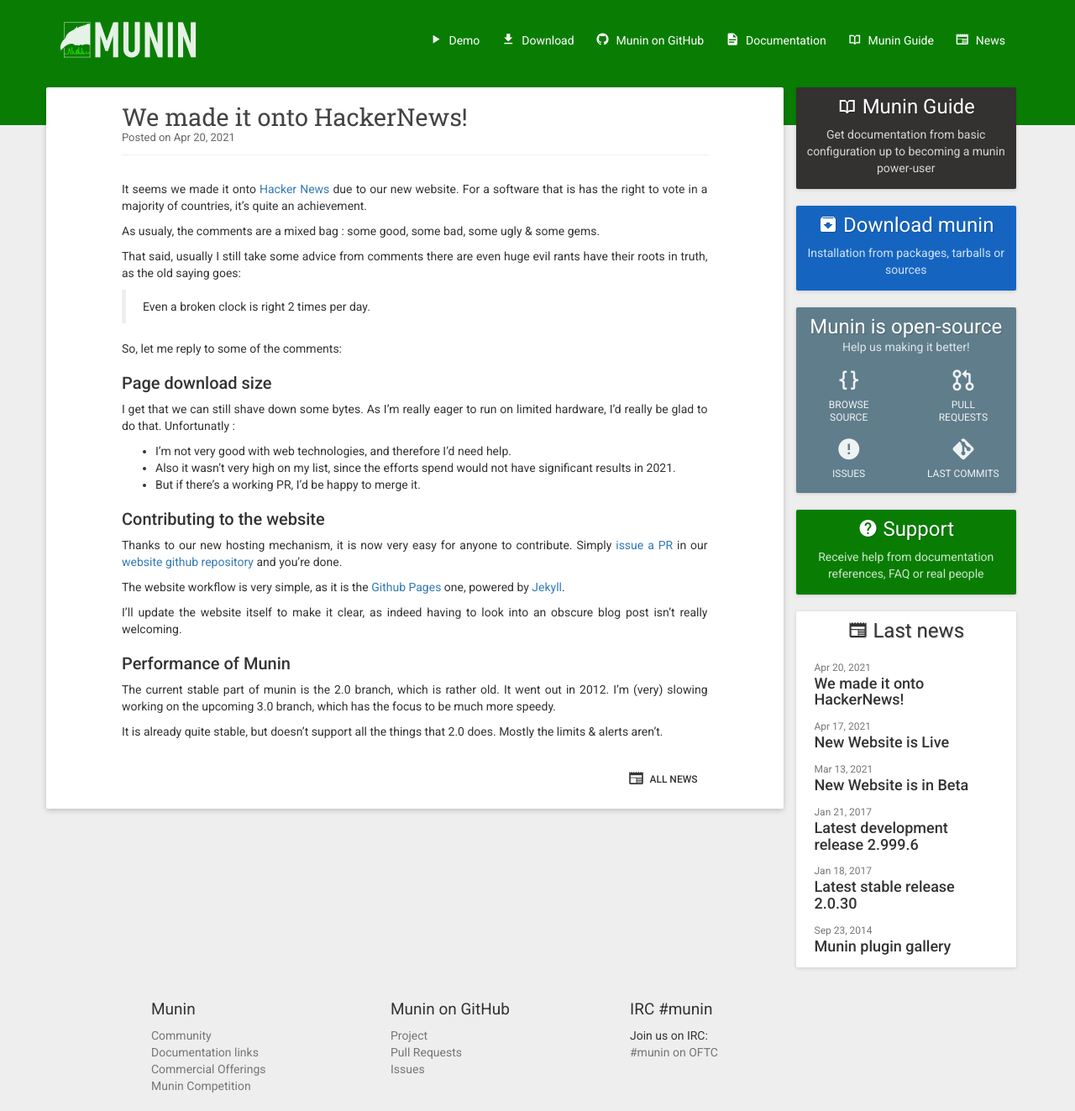
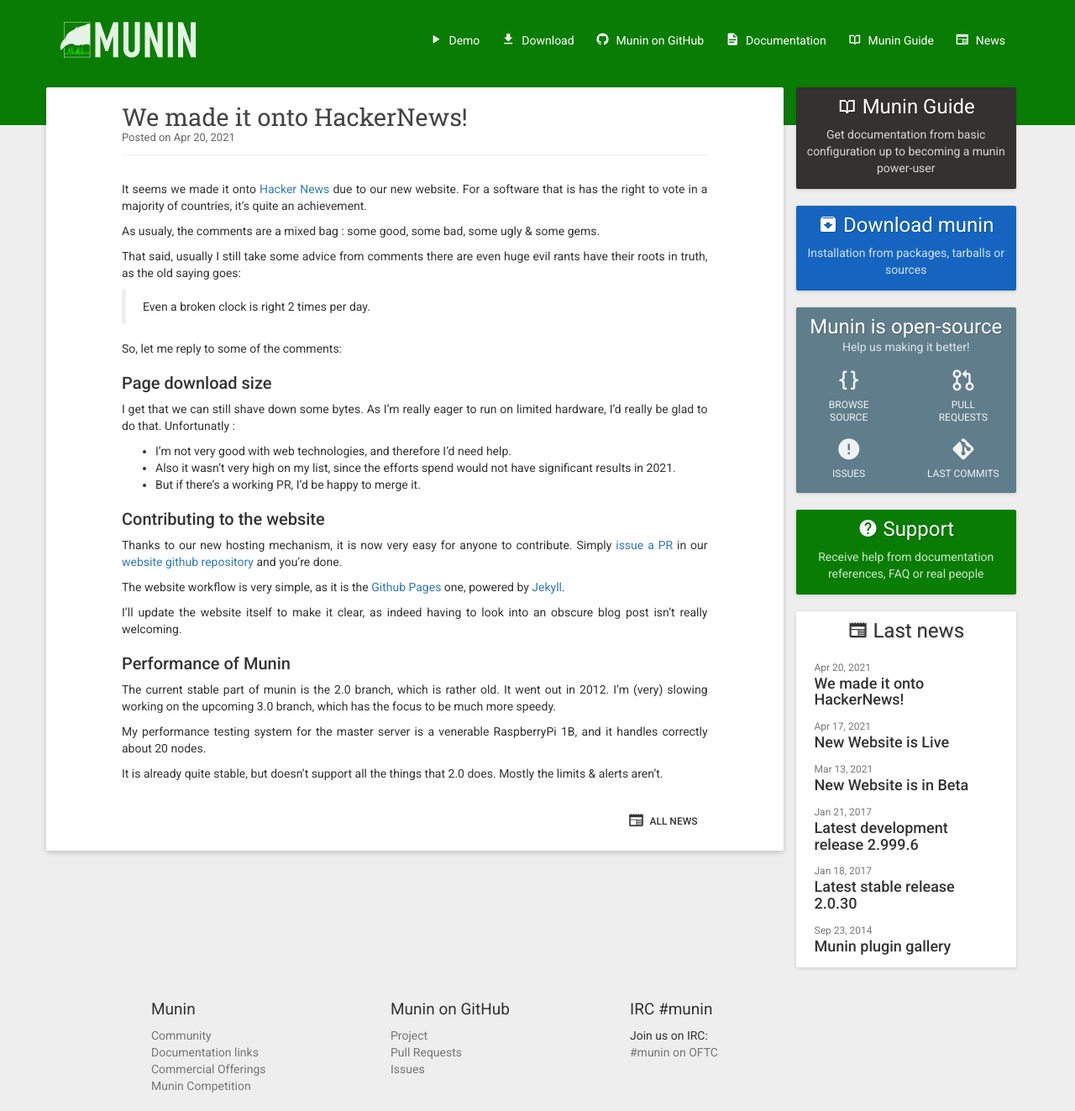
Before and after one commit to munin-monitoring/munin-monitoring.github.io, a Jekyll site: the page built from _posts/2021-04-20-we-made-it-onto-hn.md, in a window 1280 px wide. Shown: the whole page at 84% size. Built offline with Jekyll 4.4.1, drawn with Linux system fonts in a browser that asks for light colours; nearby versions of some CDN libraries.

Commit message:
Adding a item on performance

```diff
--- a/_posts/2021-04-20-we-made-it-onto-hn.md
+++ b/_posts/2021-04-20-we-made-it-onto-hn.md
@@ -39,4 +39,6 @@ I'll update the website itself to make it clear, as indeed having to look into a
 The current stable part of munin is the 2.0 branch, which is rather old. It went out in 2012.
 I'm (very) slowing working on the upcoming 3.0 branch, which has the focus to be much more speedy.
 
+My performance testing system for the master server is a venerable RaspberryPi 1B, and it handles correctly about 20 nodes.
+
 It is already quite stable, but doesn't support all the things that 2.0 does. Mostly the limits & alerts aren't.
```
